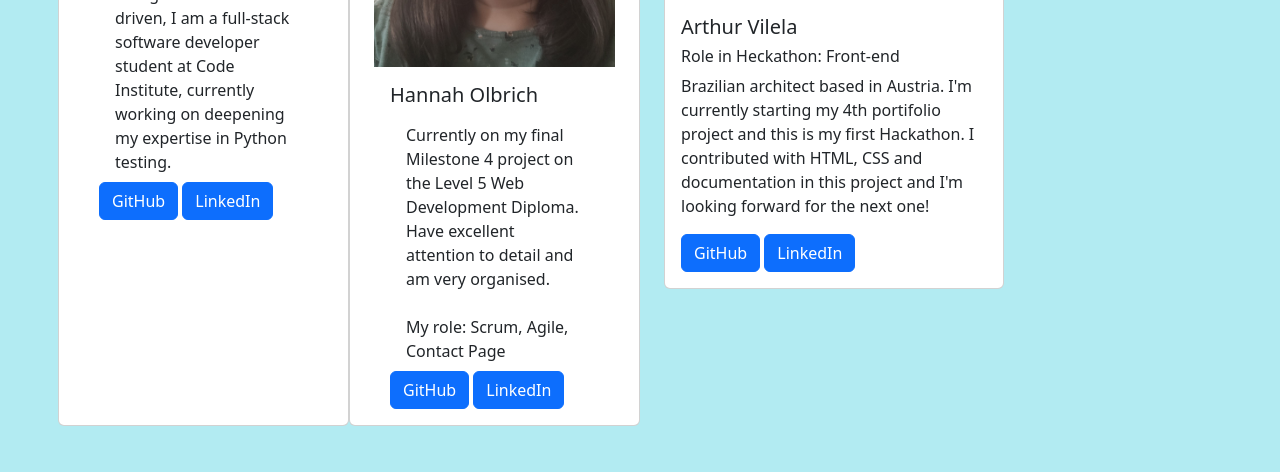
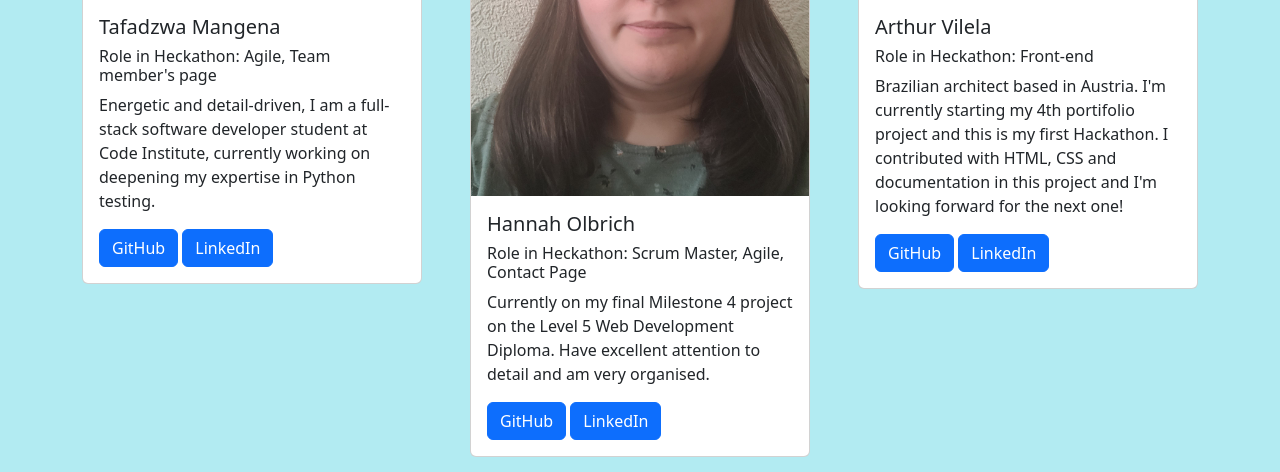
Before and after one commit to hannahro15/Nov24Hackathon, a Django app: page /team_app/ in a window 1280 px wide. Shown: the part 406-878 px from the top of the page. Run offline with Django 5.2, Linux system fonts and the light colour scheme.

Commit message:
Update Tafadzwa and Hannah's cards

```diff
--- a/team_app/templates/team_app/team_app.html
+++ b/team_app/templates/team_app/team_app.html
@@ -6,54 +6,45 @@
 
 <div class="container">
   <div class="row g-5">
-    <div class="col-3 card">
-      <img
+    <div class="col-8 col-md-6 col-lg-4">
+      <div class="card">
+        <img
         src="https://plus.unsplash.com/premium_photo-1682096259050-361e2989706d?fm=jpg&q=60&w=3000&ixlib=rb-4.0.3&ixid=M3wxMjA3fDB8MHxzZWFyY2h8MXx8eW91bmclMjBtYW58ZW58MHx8MHx8fDA%3D"
         class="card-img-top"
         alt="..."
       />
       <div class="card-body">
         <h5 class="card-title">Tafadzwa Mangena</h5>
-        <ul class="list-group list-group-flush">
-          <li class="list-group-item">
-            Energetic and detail-driven, I am a full-stack software developer
-            student at Code Institute, currently working on deepening my
-            expertise in Python testing.
-          </li>
-        </ul>
-        <a href="https://github.com/settings/profile" target="blank" class="btn btn-primary"
+        <h6 class="card-title">Role in Heckathon: Agile, Team member's page</h6>
+        <p class="card-text">Energetic and detail-driven, I am a full-stack software developer
+          student at Code Institute, currently working on deepening my
+          expertise in Python testing.</p>
+        <a href="https://github.com/TafadzwaMangena" target="blank" class="btn btn-primary"
           >GitHub</a
         >
         <a
-          href="https://www.linkedin.com/in/arthur-vilela-santos/"
+          href="https://www.linkedin.com/in/tafadzwa-mangena-8b3467175/"
           target="blank"
           class="btn btn-primary"
           >LinkedIn</a
         >
       </div>
+      </div>
     </div>
-    <div class="col-3 card">
-      <img
+    <div class="col-8 col-md-6 col-lg-4">
+      <div class="card">
+        <img
         src="{% static 'images/hannah.jpg' %}"
         class="card-img-top"
         alt="hannah-img"
       />
       <div class="card-body">
         <h5 class="card-title">Hannah Olbrich</h5>
-        <ul class="list-group list-group-flush">
-          <li class="list-group-item">
-            Currently on my final Milestone 4 project on the Level 5 Web
-            Development Diploma. Have excellent attention to detail and am very
-            organised.
-            <br />
-            <br />
-            My role: Scrum, Agile, Contact Page
-          </li>
-        </ul>
-        <a
-          href="https://github.com/hannahro15"
-          target="blank"
-          class="btn btn-primary"
+        <h6 class="card-title">Role in Heckathon: Scrum Master, Agile, Contact Page</h6>
+        <p class="card-text">Currently on my final Milestone 4 project on the Level 5 Web
+          Development Diploma. Have excellent attention to detail and am very
+          organised.</p>
+        <a href="https://github.com/hannahro15" target="blank" class="btn btn-primary"
           >GitHub</a
         >
         <a
@@ -62,6 +53,7 @@
           class="btn btn-primary"
           >LinkedIn</a
         >
+      </div>
       </div>
     </div>
     <div class="col-8 col-md-6 col-lg-4">
```
